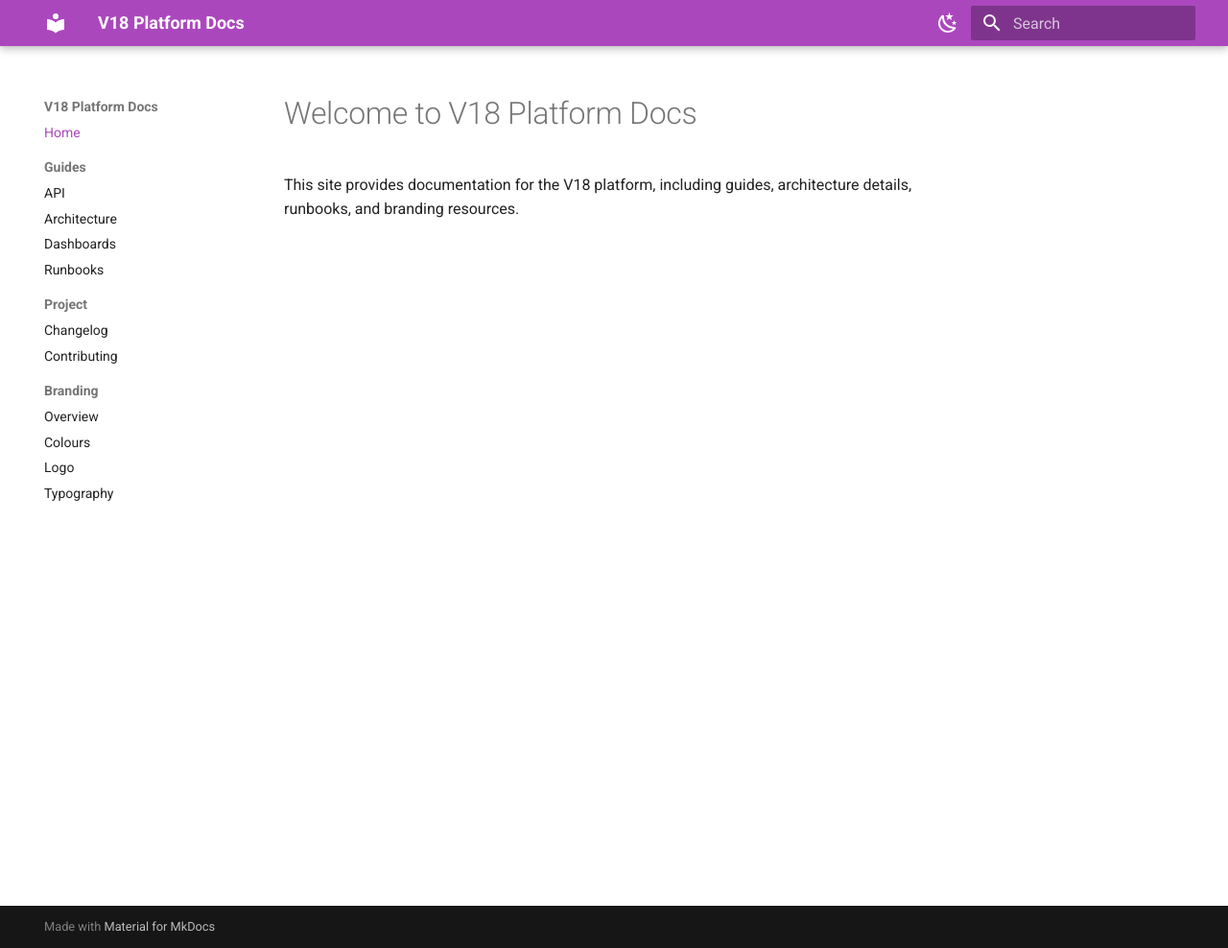
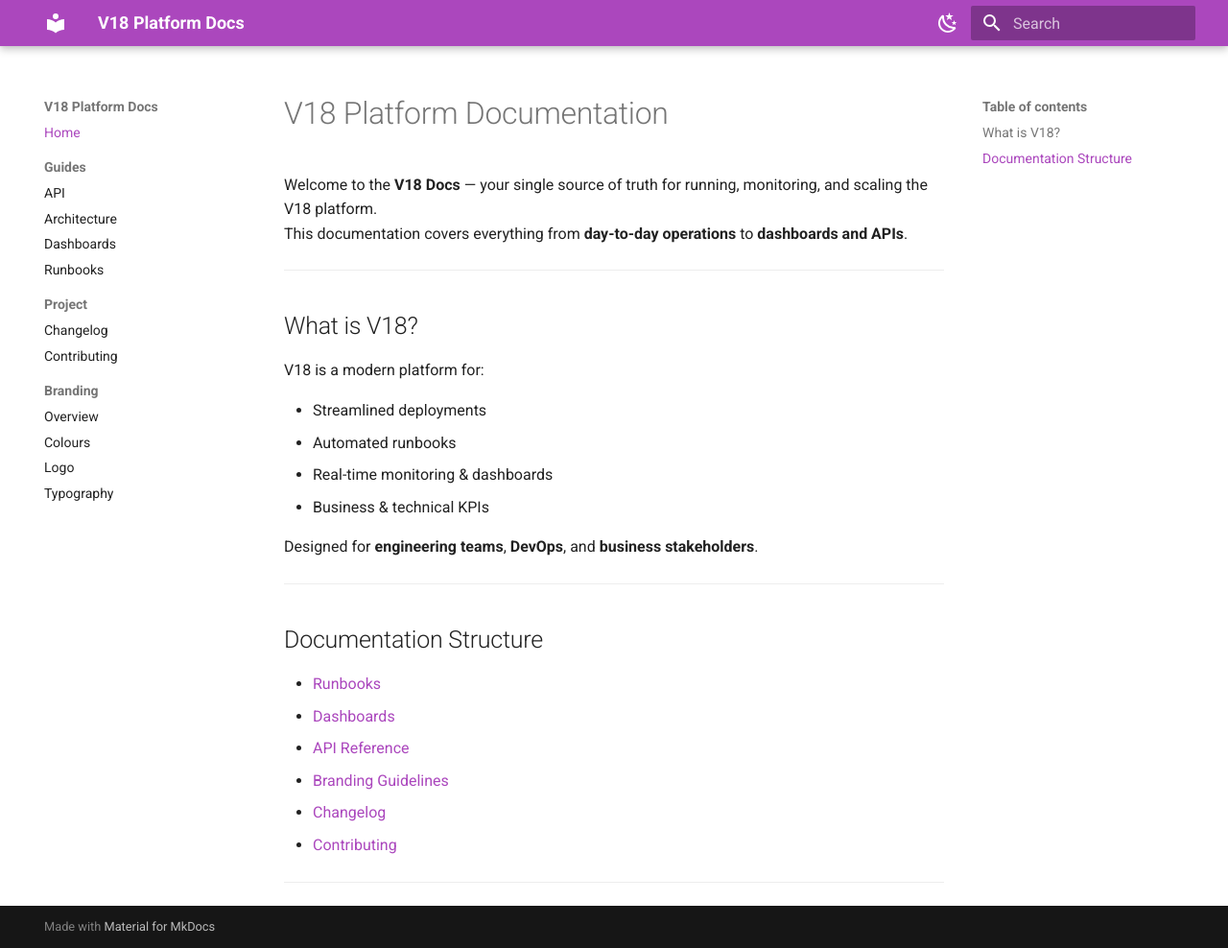
Before and after one commit to Kello54/Buildy, an MkDocs documentation site: the page built from docs/index.md, in a window 1280 px wide and 988 px high. Shown: the whole window at 96% size. Built offline with MkDocs 1.6.1 and Material for MkDocs 9.7.7, drawn with Linux system fonts in a browser that asks for light colours.

Commit message:
Update index.md

```diff
--- a/docs/index.md
+++ b/docs/index.md
@@ -1,3 +1,30 @@
-# Welcome to V18 Platform Docs
+# V18 Platform Documentation
 
-This site provides documentation for the V18 platform, including guides, architecture details, runbooks, and branding resources.
+Welcome to the **V18 Docs** — your single source of truth for running, monitoring, and scaling the V18 platform.
+This documentation covers everything from **day-to-day operations** to **dashboards and APIs**.
+
+---
+
+## What is V18?
+
+V18 is a modern platform for:
+
+- Streamlined deployments
+- Automated runbooks
+- Real-time monitoring & dashboards
+- Business & technical KPIs
+
+Designed for **engineering teams**, **DevOps**, and **business stakeholders**.
+
+---
+
+## Documentation Structure
+
+- [Runbooks](runbooks.md)
+- [Dashboards](dashboards.md)
+- [API Reference](api.md)
+- [Branding Guidelines](branding/index.md)
+- [Changelog](changelog.md)
+- [Contributing](contributing.md)
+
+---
```
